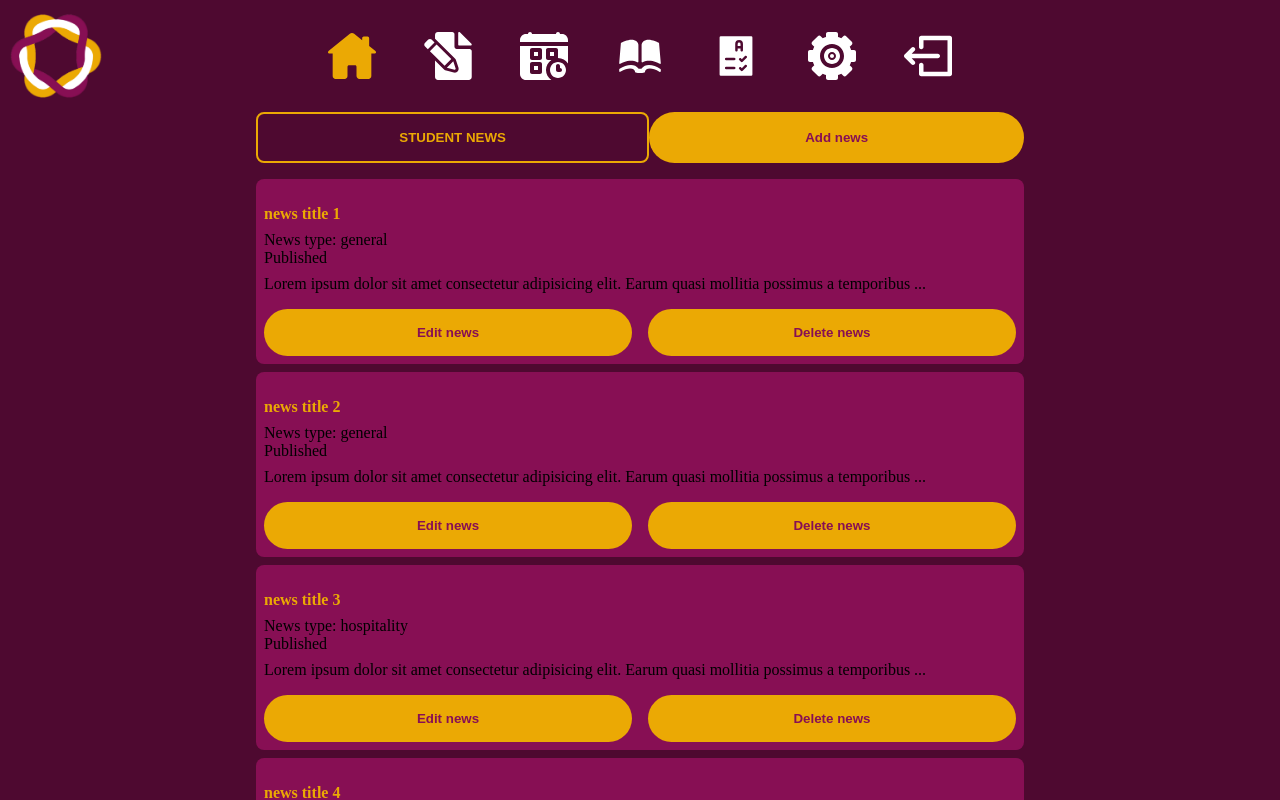
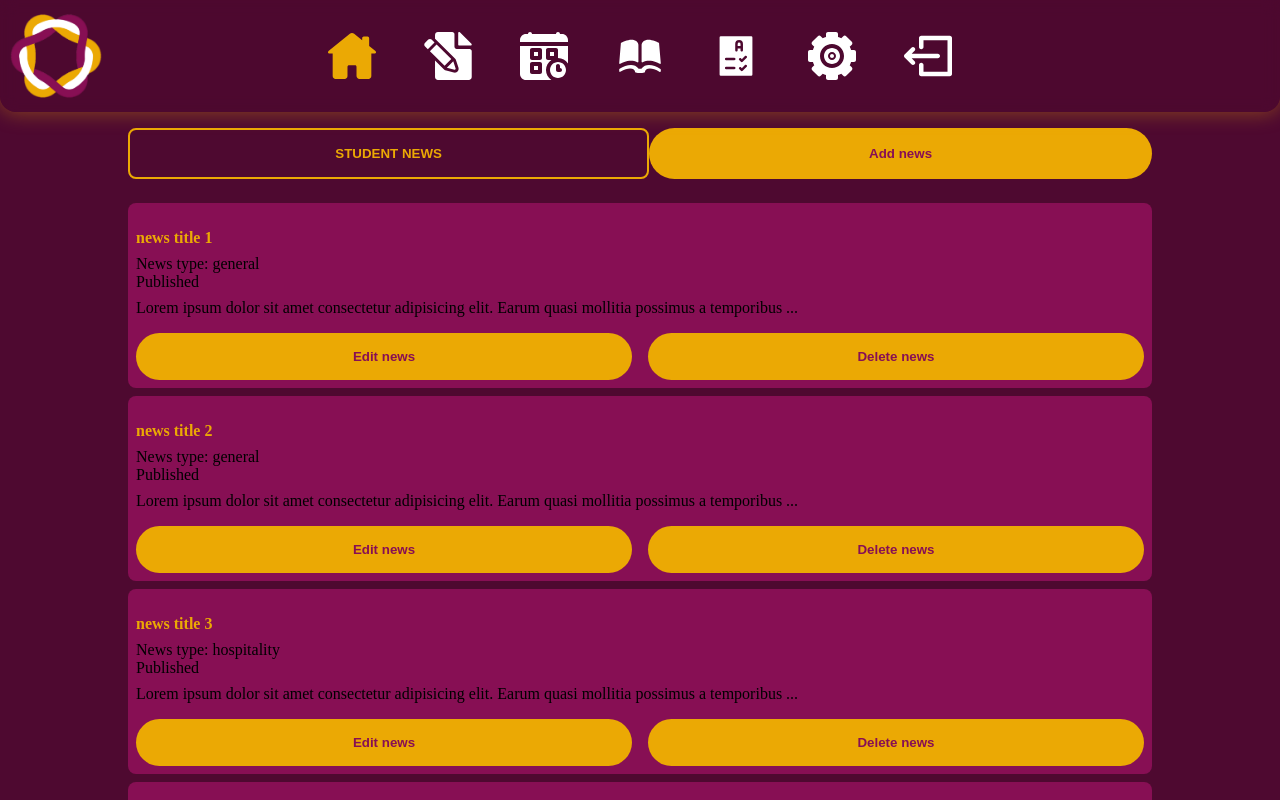
Before and after one commit to dhunjadi/vuka-v3, a React (Create React App) app: page /news in a window 1280 px wide. Shown: the top 800 px of the page. Built offline with nearby package versions, Linux system fonts and the light colour scheme.

Commit message:
css changes

```diff
--- a/src/pages/NewsPage.tsx
+++ b/src/pages/NewsPage.tsx
@@ -46,6 +46,7 @@ const NewsPage = (): JSX.Element => {
                     }
                     handleSelect={(tab) => setNewsType(tab)}
                 />
+                <div className="p-news__articles">
                     {newsList.map((news) => {
                         return (
                             <Card
@@ -66,6 +67,7 @@ const NewsPage = (): JSX.Element => {
                             </Card>
                         );
                     })}
+                </div>
             </>
         );
     };
--- a/src/styles/components/navbar.scss
+++ b/src/styles/components/navbar.scss
@@ -9,6 +9,9 @@
     z-index: 99;
     opacity: 0;
     transition: all 0.3s ease-in-out;
+    border-radius: 0 0 1rem 1rem;
+
+    @include glassMorphism;
 
     &.is-visible {
         opacity: 100%;
@@ -50,8 +53,6 @@
         opacity: 0%;
         display: flex;
         flex-direction: column;
-        background-color: $primary-light;
-        border: 0.125rem solid $secondary-light;
         border-radius: 0.25rem;
         align-items: center;
         transition: all 0.5s ease-in-out;
@@ -64,11 +65,17 @@
             top: 1rem;
             left: 0;
             right: 0;
+            @include glassMorphismDisabled;
         }
 
         &.is-open {
             opacity: 100%;
             visibility: initial;
+            @include glassMorphism;
+
+            @media screen and (min-width: $bp-min-width-tablet) {
+                @include glassMorphismDisabled;
+            }
         }
 
         a,
@@ -97,6 +104,7 @@
 
             &.active::before {
                 content: url('../assets/navbar/homeHover.svg');
+                box-shadow: 50 5px 5px rgba(235, 169, 4, 0.37);
             }
 
             &:hover::before {
--- a/src/styles/components/tabs.scss
+++ b/src/styles/components/tabs.scss
@@ -2,6 +2,7 @@
     width: 100%;
     display: flex;
     justify-content: space-around;
+    margin: 1rem 0;
 
     &__tab {
         width: 100%;
--- a/src/styles/pages/libraryPage.scss
+++ b/src/styles/pages/libraryPage.scss
@@ -1,9 +1,5 @@
 .p-library {
-    display: flex;
-    flex-direction: column;
-    justify-content: center;
-    align-items: center;
-    padding: 0 4rem;
+    @include pageLayout;
 
     &__content {
         &_searchInput {
--- a/src/styles/pages/newsPage.scss
+++ b/src/styles/pages/newsPage.scss
@@ -1,14 +1,7 @@
 .p-news {
-    height: 100vh;
-    width: 80vw;
-    margin: 0 auto;
-    overflow-y: auto;
+    @include pageLayout;
 
-    @media screen and (min-width: $bp-min-width-tablet) {
-        width: 60vw;
-    }
-
-    .c-tabs {
-        margin-bottom: 1rem;
+    &__articles {
+        width: 100%;
     }
 }
--- a/src/styles/styles.css
+++ b/src/styles/styles.css
@@ -73,24 +73,26 @@ body {
 }
 
 .p-news {
-  height: 100vh;
-  width: 80vw;
+  display: flex;
+  flex-direction: column;
+  justify-content: center;
+  align-items: center;
   margin: 0 auto;
   overflow-y: auto;
+  padding: 0 10%;
 }
-@media screen and (min-width: 767px) {
-  .p-news {
-    width: 60vw;
-  }
-}
-.p-news .c-tabs {
-  margin-bottom: 1rem;
+.p-news__articles {
+  width: 100%;
 }
 
 .p-newsDetails {
-  height: 100vh;
+  display: flex;
+  flex-direction: column;
+  justify-content: center;
+  align-items: center;
   margin: 0 auto;
   overflow-y: auto;
+  padding: 0 10%;
 }
 .p-newsDetails .container {
   width: 80vw;
@@ -107,18 +109,17 @@ body {
 }
 
 .p-tasks {
-  height: 100vh;
-  width: 80vw;
+  display: flex;
+  flex-direction: column;
+  justify-content: center;
+  align-items: center;
   margin: 0 auto;
   overflow-y: auto;
+  padding: 0 10%;
 }
-@media screen and (min-width: 767px) {
-  .p-tasks {
-    width: 60vw;
-  }
-}
-.p-tasks__header_buttons {
-  margin-bottom: 1rem;
+.p-tasks__header {
+  width: 100%;
+  margin: 1rem 0;
 }
 
 .p-library {
@@ -126,7 +127,9 @@ body {
   flex-direction: column;
   justify-content: center;
   align-items: center;
-  padding: 0 4rem;
+  margin: 0 auto;
+  overflow-y: auto;
+  padding: 0 10%;
 }
 .p-library__content_searchInput {
   width: 100%;
@@ -201,6 +204,11 @@ body {
   z-index: 99;
   opacity: 0;
   transition: all 0.3s ease-in-out;
+  border-radius: 0 0 1rem 1rem;
+  background: rgba(78, 9, 48, 0.6);
+  box-shadow: 0 1px 20px 0 rgba(235, 169, 4, 0.37);
+  backdrop-filter: blur(8px);
+  -webkit-backdrop-filter: blur(8px);
 }
 .c-navbar.is-visible {
   opacity: 100%;
@@ -240,8 +248,6 @@ body {
   opacity: 0%;
   display: flex;
   flex-direction: column;
-  background-color: #870f54;
-  border: 0.125rem solid #eba904;
   border-radius: 0.25rem;
   align-items: center;
   transition: all 0.5s ease-in-out;
@@ -255,11 +261,27 @@ body {
     top: 1rem;
     left: 0;
     right: 0;
+    background: transparent;
+    box-shadow: none;
+    backdrop-filter: none;
+    -webkit-backdrop-filter: none;
   }
 }
 .c-navbar__icons.is-open {
   opacity: 100%;
   visibility: initial;
+  background: rgba(78, 9, 48, 0.6);
+  box-shadow: 0 1px 20px 0 rgba(235, 169, 4, 0.37);
+  backdrop-filter: blur(8px);
+  -webkit-backdrop-filter: blur(8px);
+}
+@media screen and (min-width: 767px) {
+  .c-navbar__icons.is-open {
+    background: transparent;
+    box-shadow: none;
+    backdrop-filter: none;
+    -webkit-backdrop-filter: none;
+  }
 }
 .c-navbar__icons a,
 .c-navbar__icons button {
@@ -288,6 +310,7 @@ body {
 }
 .c-navbar__icons_news.active::before {
   content: url("../assets/navbar/homeHover.svg");
+  box-shadow: 50 5px 5px rgba(235, 169, 4, 0.37);
 }
 .c-navbar__icons_news:hover::before {
   content: url("../assets/navbar/homeHover.svg");
@@ -466,6 +489,7 @@ body {
   width: 100%;
   display: flex;
   justify-content: space-around;
+  margin: 1rem 0;
 }
 .c-tabs__tab {
   width: 100%;
```
Also changed, not shown: src/styles/mixins.scss (+25 -0 lines), src/styles/pages/tasksPage.scss (+4 -10 lines). Lines whose indentation alone changed are shown as unchanged.
